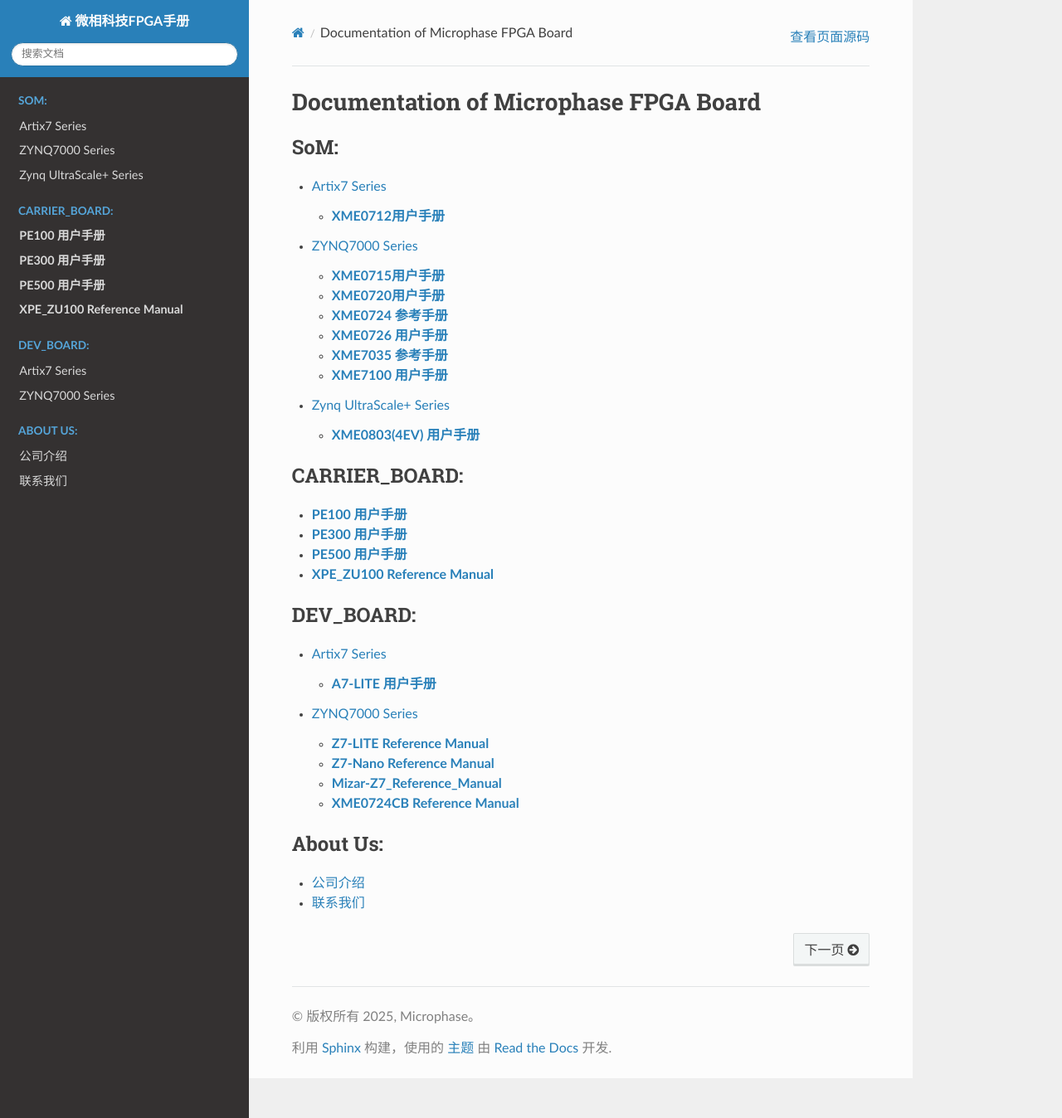
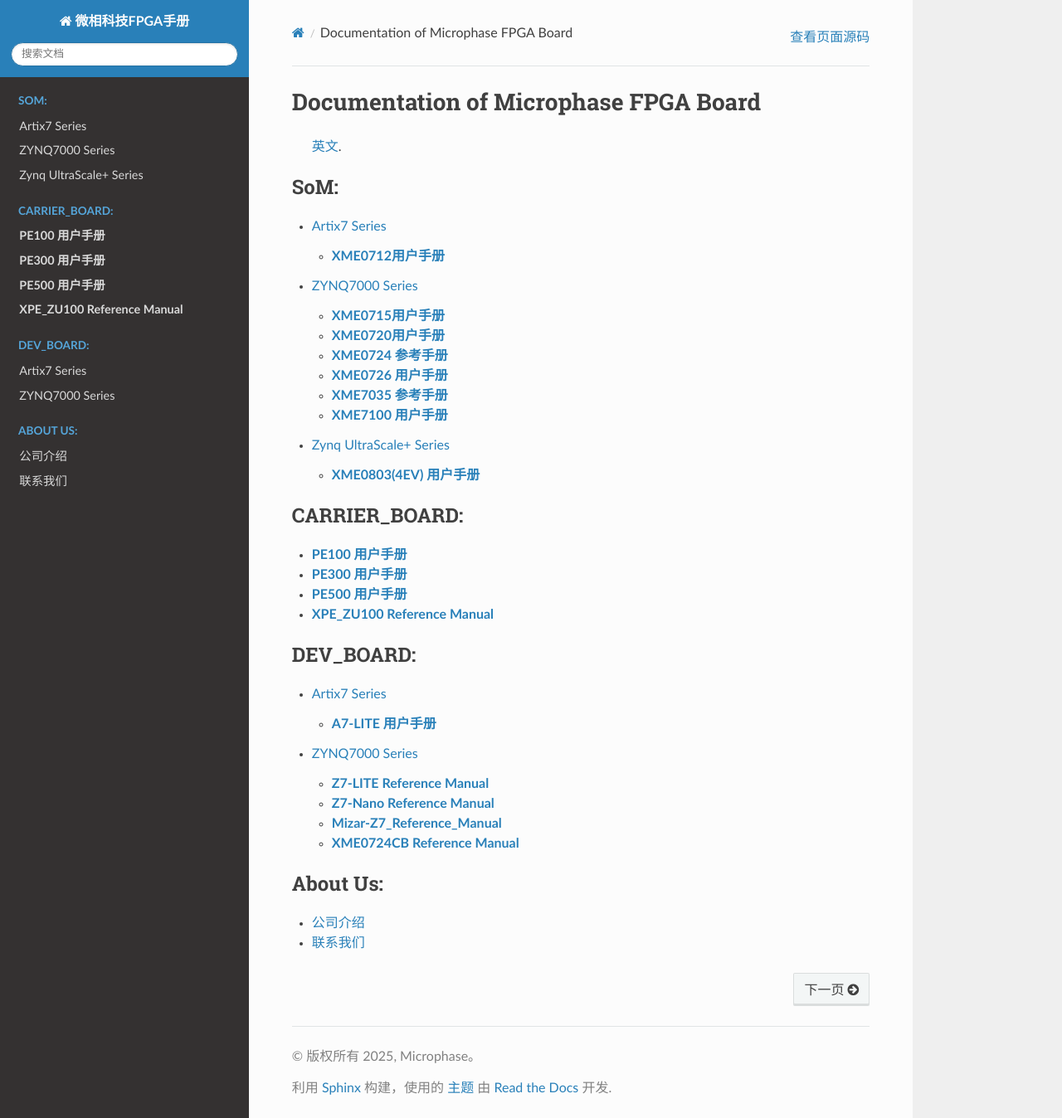
Before and after one commit to MicroPhase/fpga-docs, a Sphinx documentation site: the page built from source/index.rst, in a window 1280 px wide and 1348 px high. Shown: the whole window at 83% size. Built offline with Sphinx 7.4.7 and the Read the Docs theme 3.1.0, drawn with Linux system fonts in a browser that asks for light colours; pages that are not in the unit, such as notebooks, are missing from menus.

Commit message:
Update index.rst

```diff
--- a/source/index.rst
+++ b/source/index.rst
@@ -1,5 +1,6 @@
 Documentation of Microphase FPGA Board
 ========================================
+ `英文 <https://microphase-doc.readthedocs.io/en/latest/>`_.
 
 .. toctree::
    :maxdepth:3
```
